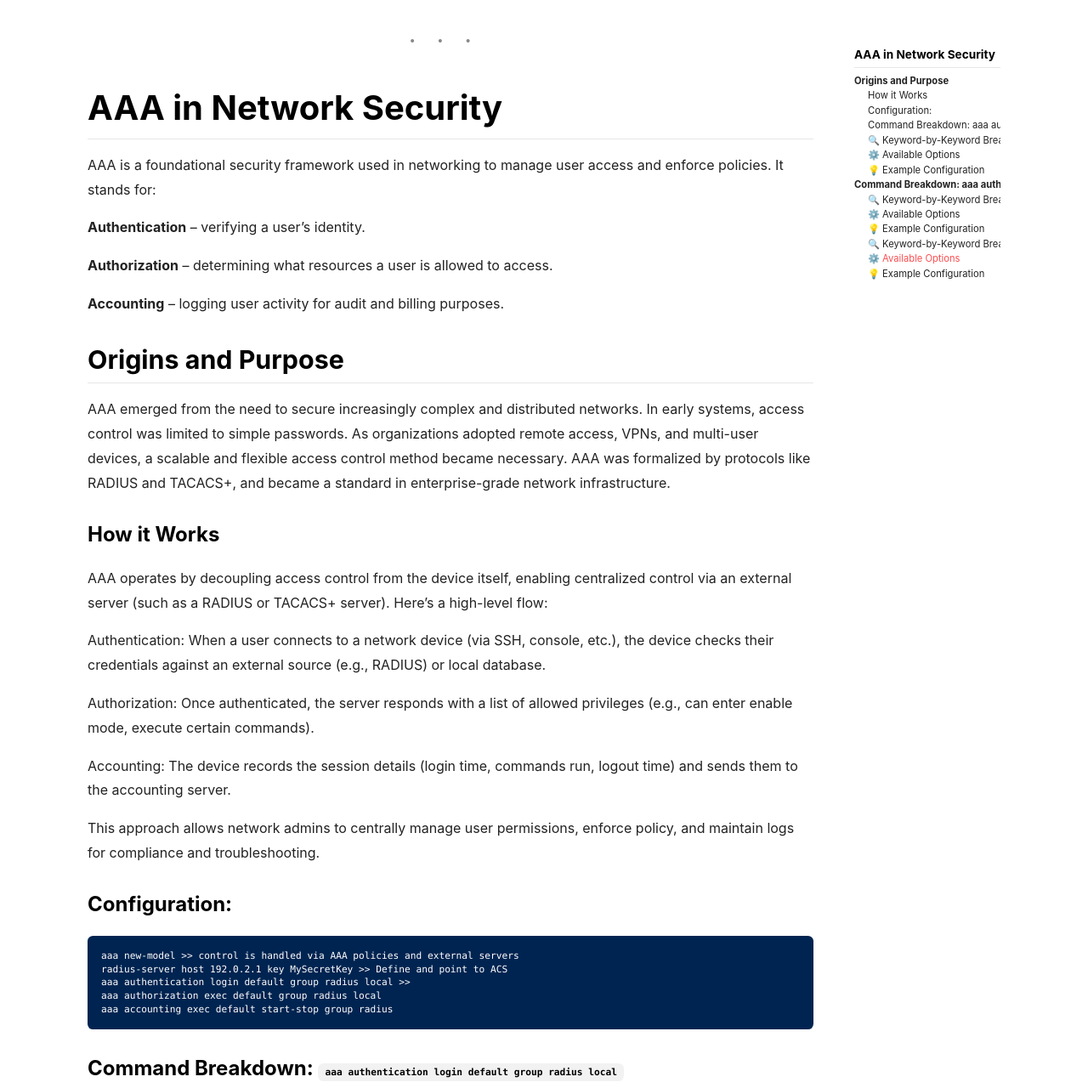
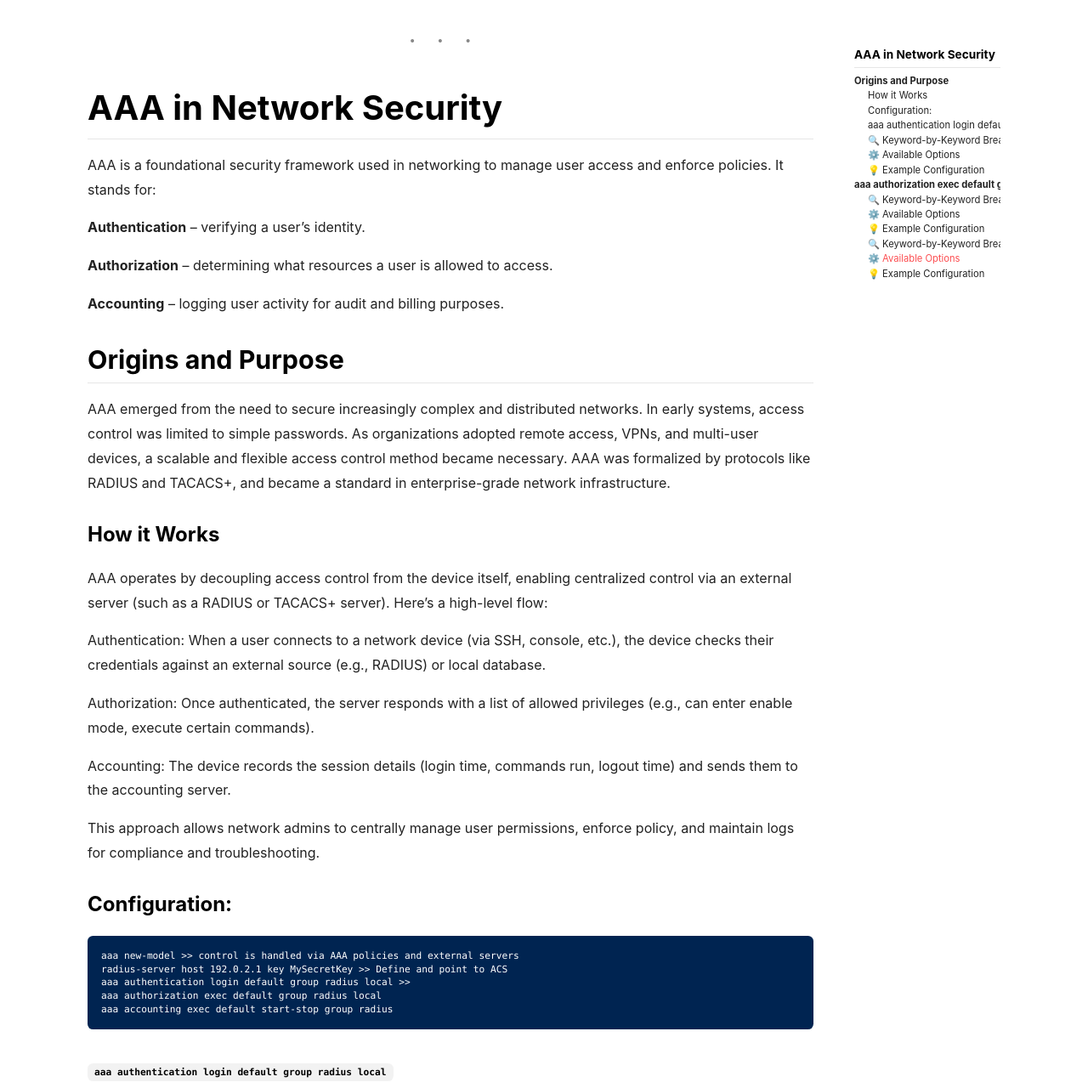
Before and after one commit to amarinjs/sitio, a Jekyll site: the page built from _posts/2025-04-20-aaa-cheat-sheet.md, in a window 1280 px wide and 1400 px high, scrolled down 460 px, cut to the strip 120-1400 px from the top of the window. Shown: the whole strip at 85% size. Built offline with Jekyll 4.4.1, drawn with Linux system fonts in a browser that asks for light colours; nearby versions of some CDN libraries; comment, search, counter and statistics services are not loaded; some of the changed text lies outside the part shown.

Commit message:
Update 2025-04-20-aaa-cheat-sheet.md

```diff
--- a/_posts/2025-04-20-aaa-cheat-sheet.md
+++ b/_posts/2025-04-20-aaa-cheat-sheet.md
@@ -60,7 +60,7 @@
 	aaa accounting exec default start-stop group radius
 
 
-### Command Breakdown: `aaa authentication login default group radius local`
+### `aaa authentication login default group radius local`
 
 This command defines how users are authenticated when logging in (e.g., via console or VTY) using the `default` method list. It attempts to authenticate via RADIUS first, and if that fails, falls back to the local user database.
 
@@ -116,7 +116,7 @@
 	line vty 0 4
 	 login authentication default
 
-## Command Breakdown: `aaa authorization exec default group radius local`
+## `aaa authorization exec default group radius local`
 
 This command controls what happens **after a user successfully logs in**. Specifically, it determines **whether the user is allowed to enter EXEC mode** (e.g., shell or CLI access), and where those permissions are verified.
 
@@ -168,7 +168,7 @@
  	authorization exec default
 
 
- ## Command Breakdown: `aaa accounting connection default start-stop group radius`
+ ## `aaa accounting connection default start-stop group radius`
 
 This command enables **accounting for network connection sessions** — such as PPP, VPN, or reverse Telnet — and logs both the start and end of those sessions by sending data to a **RADIUS server**.
 
```
